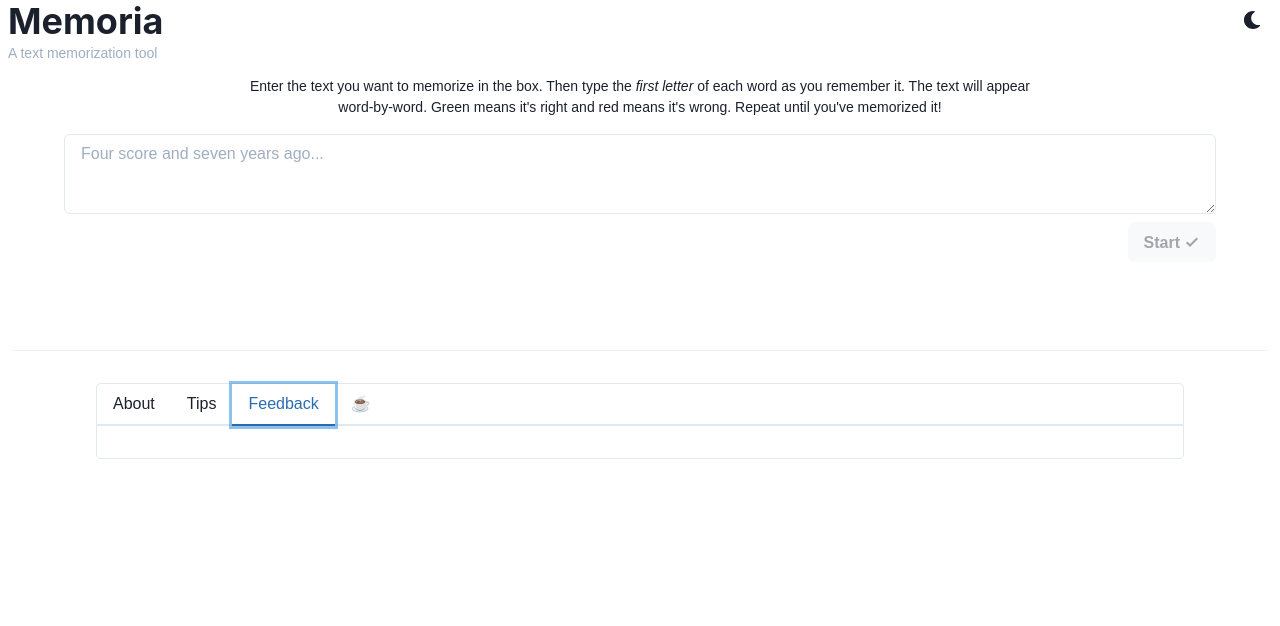
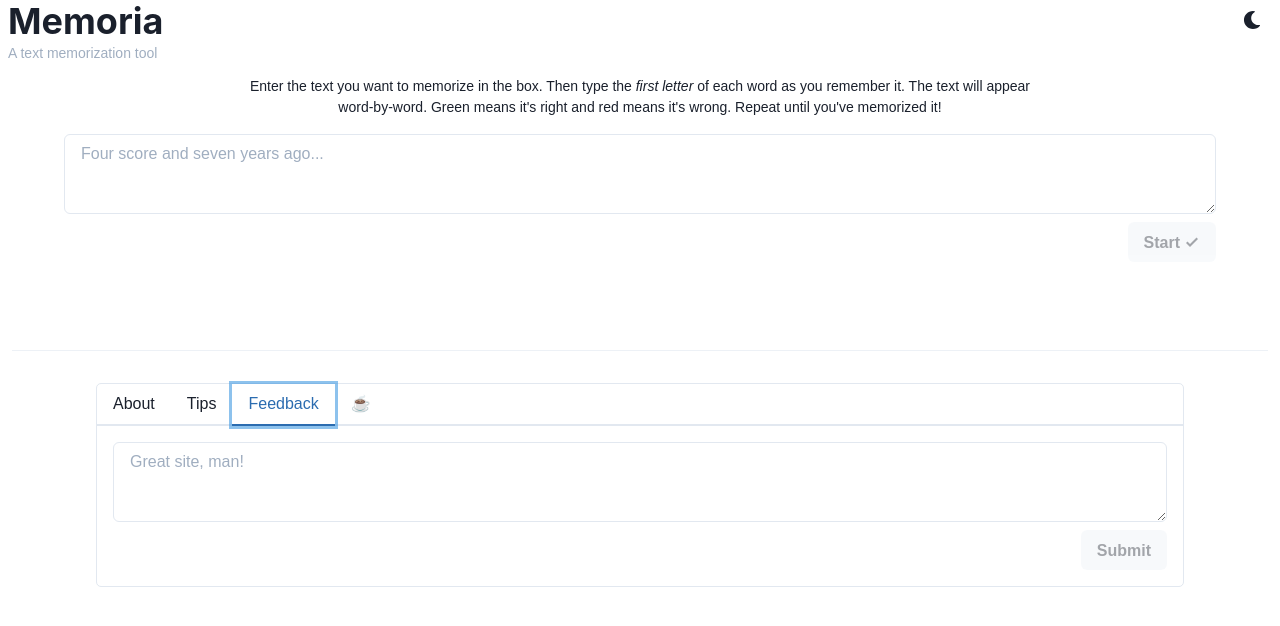
Before and after one commit to AndrewCutler/Memoria, a React (Create React App) app: page / in a window 1280 px wide. Both pictures are taken after a click on the tab "Feedback". Shown: the top 626 px of the page. Built offline with nearby package versions, Linux system fonts and the light colour scheme.

Commit message:
set up emailjs

```diff
--- a/package.json
+++ b/package.json
@@ -4,6 +4,7 @@
   "private": true,
   "dependencies": {
     "@chakra-ui/react": "^1.8.6",
+    "@emailjs/browser": "^3.6.2",
     "@emotion/react": "^11.8.1",
     "@emotion/styled": "^11.8.1",
     "@fontsource/inconsolata": "^4.5.6",
--- /dev/null
+++ b/src/Email/Email.tsx
@@ -0,0 +1,55 @@
+import { Box, Button, Flex, Textarea } from '@chakra-ui/react';
+import React, { useRef, useState } from 'react';
+import emailjs from '@emailjs/browser';
+
+const Email = (): React.ReactElement => {
+	const form = useRef<any>(null);
+
+	const [body, setBody] = useState<string>('');
+
+	const handleChange = (value: string): void => {
+		setBody(value);
+	};
+
+	const handleSubmit = (event: React.FormEvent<HTMLFormElement>): void => {
+		event.preventDefault();
+		console.log('submit', form.current);
+		emailjs
+			.sendForm(
+				'service_boun72d',
+				'template_p18c5vn',
+				form.current!,
+				'kd8ThrT5TmcuVT5si'
+			)
+			.then((response) => {
+				console.log(response);
+			})
+			.catch((error) => {
+				console.log(error);
+			});
+	};
+
+	return (
+		<Box>
+			<form
+				action=''
+				ref={form}
+				onSubmit={(event) => handleSubmit(event)}
+			>
+				<Textarea
+					value={body}
+					name='message'
+					placeholder='Great site, man!'
+					onChange={({ target: { value } }) => handleChange(value)}
+				/>
+				<Flex w='100%' marginTop={2} justifyContent='flex-end'>
+					<Button disabled={!body.trim()} type='submit'>
+						Submit
+					</Button>
+				</Flex>
+			</form>
+		</Box>
+	);
+};
+
+export default Email;
--- a/src/InformationTabset/InformationalTabset.tsx
+++ b/src/InformationTabset/InformationalTabset.tsx
@@ -12,6 +12,7 @@ import {
 	useColorModeValue
 } from '@chakra-ui/react';
 import React from 'react';
+import Email from '../Email/Email';
 
 const InformationalTabset = (): React.ReactElement => {
 	const borderColor = useColorModeValue(
@@ -120,7 +121,9 @@ const InformationalTabset = (): React.ReactElement => {
 						Engage your brain!
 					</Text>
 				</TabPanel>
-				<TabPanel>{/* TODO: implement emailjs */}</TabPanel>
+				<TabPanel>
+					<Email />
+				</TabPanel>
 				<TabPanel>
 					<Box>
 						<Link href='https://ko-fi.com/andrewcutler' isExternal>
```
Also changed, not shown: 1 other file (tests, documents, lock files or other folders).
